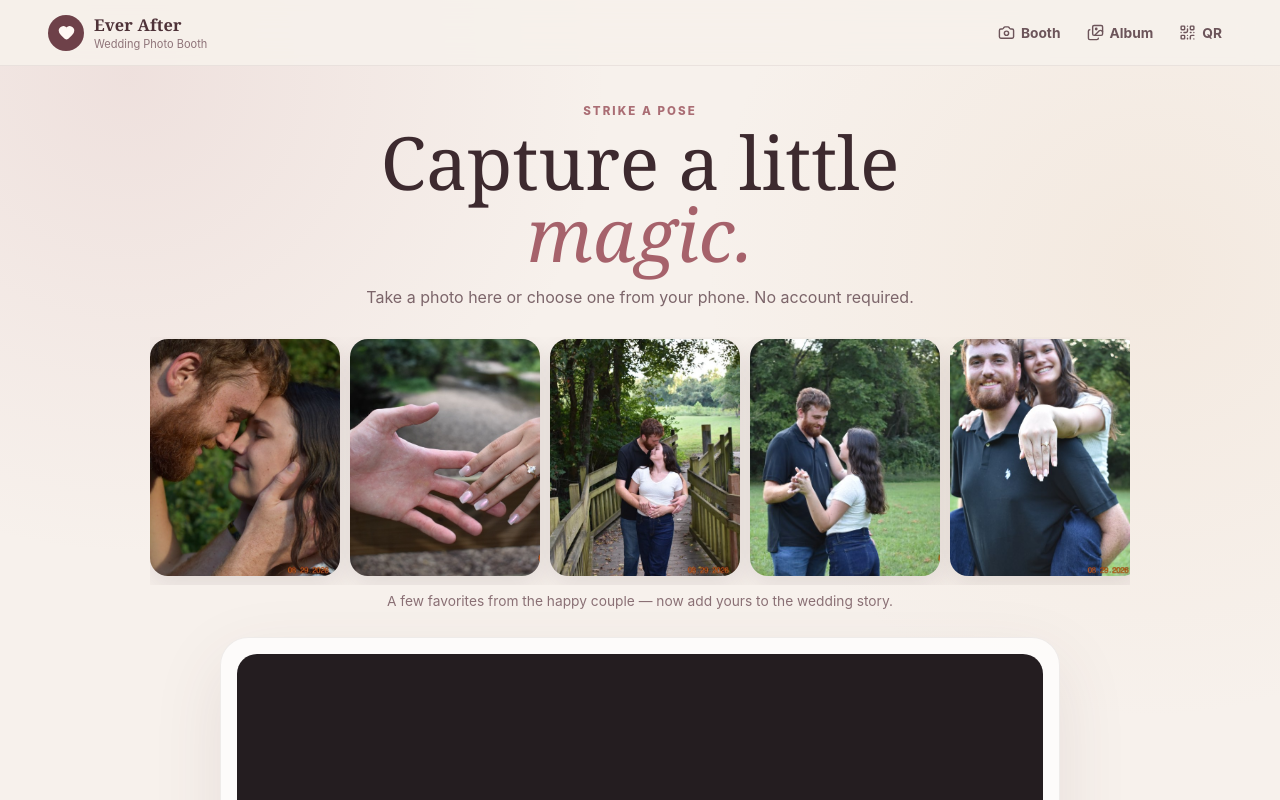
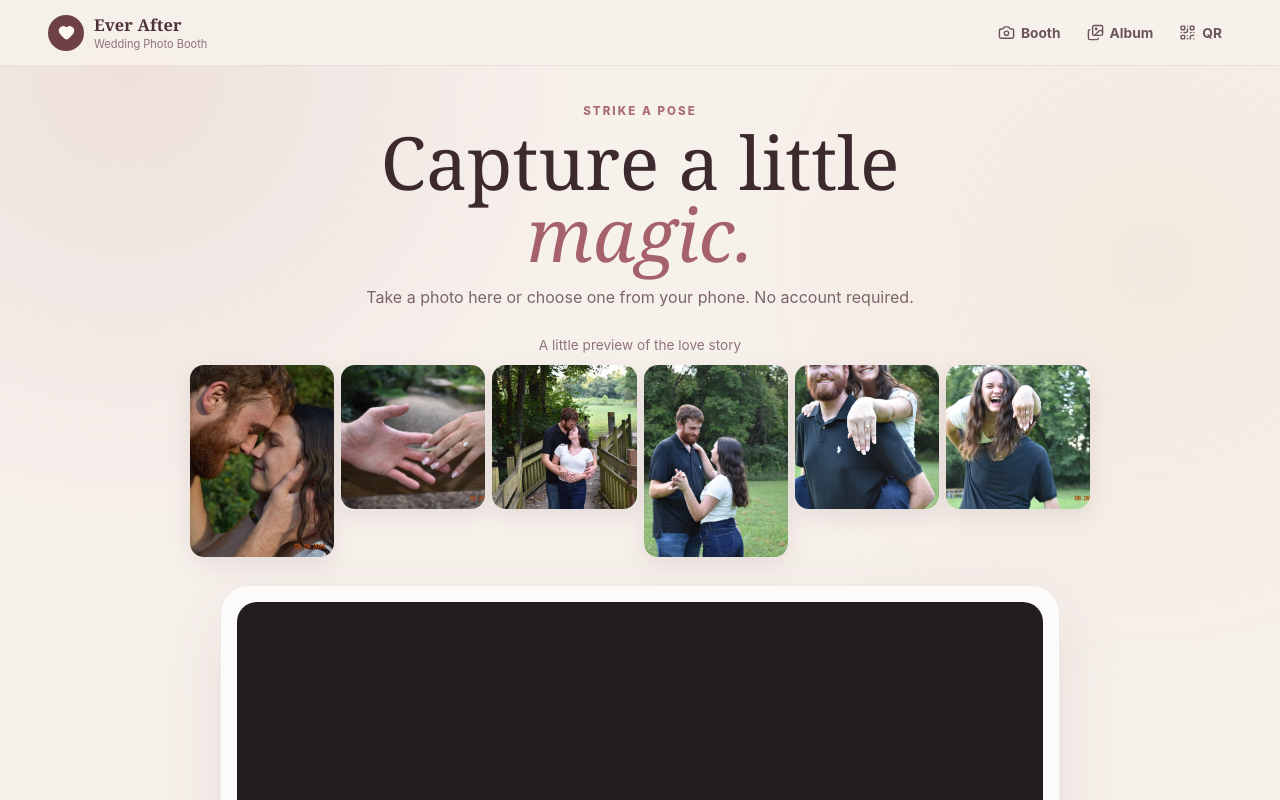
Before and after one commit to matthagersenior/WeddingPhotoBooth, a React (Vite) app: page / in a window 1280 px wide. Shown: the top 800 px of the page. Built offline with nearby package versions, Linux system fonts and the light colour scheme.

Commit message:
chore: keep production app entrypoint on duplicate branch

```diff
--- a/src/main.tsx
+++ b/src/main.tsx
@@ -1,10 +1,10 @@
 import { StrictMode } from "react";
 import { createRoot } from "react-dom/client";
-import WeddingApp from "./WeddingApp";
+import App from "./App";
 import "./styles.css";
 
 createRoot(document.getElementById("root")!).render(
   <StrictMode>
-    <WeddingApp />
+    <App />
   </StrictMode>,
 );
```
